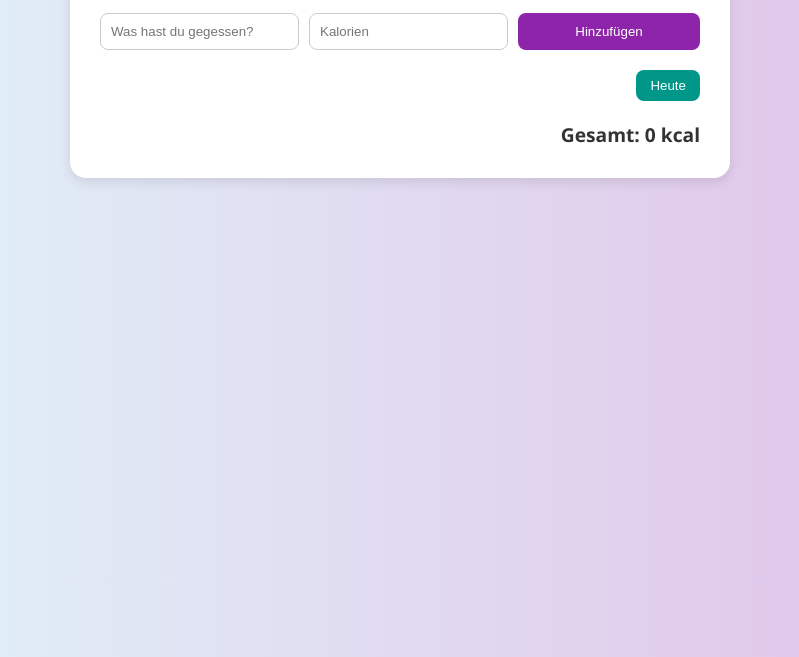
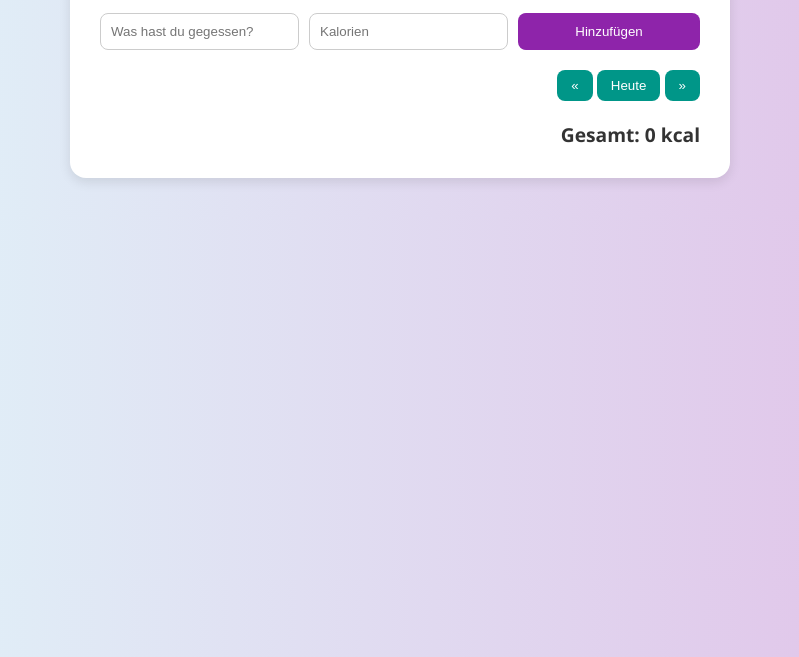
Before and after one commit to BotondCsereklye/Kalorienz-hler, a plain HTML site: page index.html in a window 1280 px wide. Shown: the part 143-800 px from the top of the page, without its empty margins (240-1039 px from the left). Drawn offline with Linux system fonts and the light colour scheme.

Commit message:
Update index.html

```diff
--- a/index.html
+++ b/index.html
@@ -16,8 +16,11 @@
       <button onclick="addEntry()">Hinzufügen</button>
     </div>
 
+    <!-- Navigation für Datum -->
     <div class="button-row">
+      <button class="date-button" onclick="changeDay(-1)">«</button>
       <button class="date-button" onclick="showToday()">Heute</button>
+      <button class="date-button" onclick="changeDay(1)">»</button>
       <span id="today"></span>
     </div>
 
```
